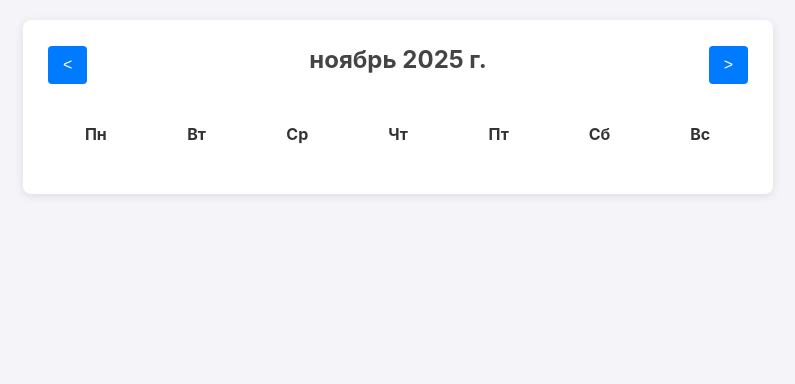
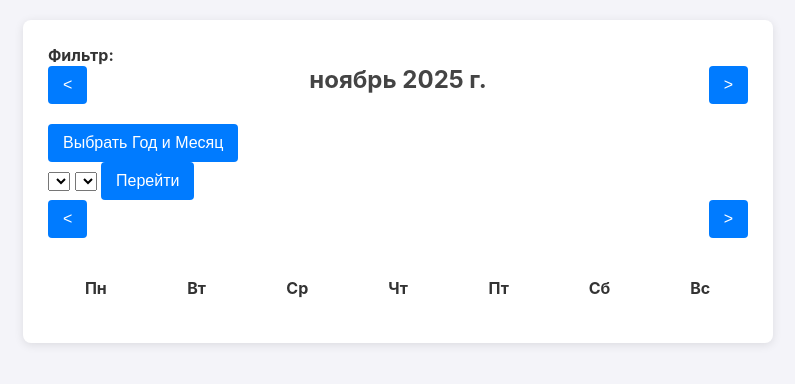
Before and after one commit to MrHoustonOff/Activity-Tracker, a Flask app: page / in a window 1280 px wide. Shown: the part 70-454 px from the top of the page, without its empty margins (242-1037 px from the left). Run offline with Flask 3, Linux system fonts and the light colour scheme; data that the repository does not hold is empty.

Commit message:
feat(ui): add HTML structure for filters and date navigation

```diff
--- a/templates/index.html
+++ b/templates/index.html
@@ -3,6 +3,30 @@
 {% block title %}Календарь{% endblock %}
 
 {% block content %}
+    <div class="filter-container" id="filter-container">
+        <strong>Фильтр:</strong>
+        <!-- Чекбоксы будут сгенерированы JS -->
+    </div>
+
+    <div class="calendar-header">
+        <button id="prev-month-btn">&lt;</button>
+        <h1 id="current-month-year"></h1>
+        <button id="next-month-btn">&gt;</button>
+    </div>
+    <div class="calendar-grid" id="calendar-grid">
+        <!-- ... (сетка календаря без изменений) ... -->
+    </div>
+
+    <!-- НОВЫЙ БЛОК: "Открывашка" для навигации -->
+    <div class="nav-container">
+        <button id="toggle-nav-btn">Выбрать Год и Месяц</button>
+        <div id="date-selector" class="date-selector hidden">
+            <select id="year-select"></select>
+            <select id="month-select"></select>
+            <button id="go-to-date-btn">Перейти</button>
+        </div>
+    </div>
+
     <div class="calendar-header">
         <button id="prev-month-btn">&lt;</button>
         <h1 id="current-month-year"></h1>
```
